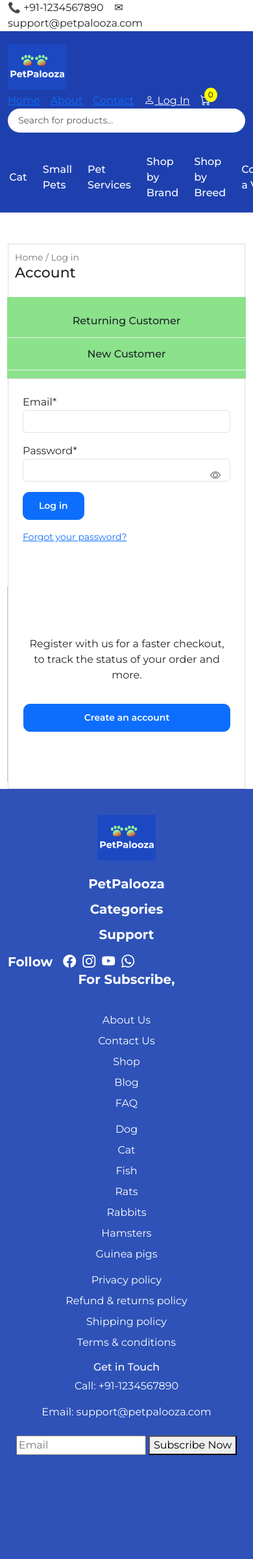
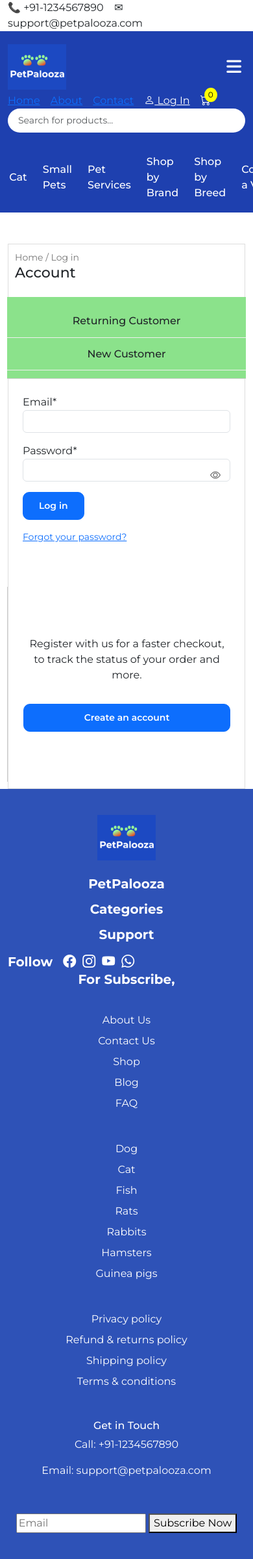
Before and after one commit to Anitha250792/PetPalooza, a Django app: page /login/ in a window 390 px wide; the page is wider, and only the part inside the window is pictured. Shown: that part at 65% size. Before the commit the page ends 2239 px from the top of that part, so only its background shows below. Run offline with Django 5.2, Linux system fonts and the light colour scheme.

Commit message:
css font signup

```diff
--- a/static/css/style.css
+++ b/static/css/style.css
@@ -10,12 +10,7 @@ top:0;
 z-index:9999;
 }
 
-.nav-wrapper{
-display:flex;
-align-items:center;
-justify-content:space-between;
-gap:20px;
-}
+
 
 /* logo */
 
@@ -91,8 +86,29 @@ animation:cartBounce .5s ease;
 display:none;
 background:none;
 border:none;
-font-size:28px;
+font-size:26px;
 color:white;
+}
+
+/* mobile */
+
+@media(max-width:768px){
+
+.menu-toggle{
+display:block;
+}
+
+.category-menu ul{
+display:none;
+flex-direction:column;
+background:#1e40af;
+width:100%;
+}
+
+.category-menu ul.active{
+display:flex;
+}
+
 }
 
 /* ================= CATEGORY MENU ================= */
@@ -173,9 +189,7 @@ transform:scale(1.1);
 display:block;
 }
 
-.nav-wrapper{
-flex-wrap:wrap;
-}
+
 
 .search-bar{
 width:100%;
@@ -267,3 +281,31 @@ display:flex;
 }
 
 }
+
+.footer-content{
+display:grid;
+grid-template-columns: repeat(5,1fr);
+gap:30px;
+}
+
+@media(max-width:992px){
+
+.footer-content{
+grid-template-columns: repeat(2,1fr);
+}
+
+}
+
+@media(max-width:576px){
+
+.footer-content{
+grid-template-columns:1fr;
+text-align:center;
+}
+
+.social-icons{
+justify-content:center;
+display:flex;
+}
+
+}
--- a/templates/base.html
+++ b/templates/base.html
@@ -3,7 +3,7 @@
 <html lang="en">
 <head>
 
-<title>🐾 PetPalooza</title>
+<title>🐾PetPalooza</title>
 
 <meta name="viewport" content="width=device-width, initial-scale=1.0">
 
@@ -17,6 +17,8 @@
 <link rel="preconnect" href="https://fonts.googleapis.com">
 <link rel="preconnect" href="https://fonts.gstatic.com" crossorigin>
 <link href="https://fonts.googleapis.com/css2?family=Montserrat:ital,wght@0,100..900;1,100..900&family=Roboto:ital,wght@0,100..900;1,100..900&display=swap" rel="stylesheet">
+<link rel="stylesheet"
+href="https://cdnjs.cloudflare.com/ajax/libs/font-awesome/6.5.2/css/all.min.css">
 </head>
 <body>
 
--- a/templates/navbar.html
+++ b/templates/navbar.html
@@ -18,6 +18,10 @@
         <a class="navbar-brand" href="{% url 'accounts:home' %}">
     <img src="{% static 'images/logo.png' %}" height="100">
 </a>
+
+<button class="menu-toggle" onclick="toggleMenu()">
+<i class="fas fa-bars"></i>
+</button>
 
         <!-- SEARCH -->
         <form class="d-flex search-bar mx-auto"
@@ -372,3 +376,9 @@
         </ul>
     </div>
 </div>
+
+<script>
+function toggleMenu(){
+document.querySelector(".category-menu ul").classList.toggle("active");
+}
+</script>
```
Also changed, not shown: accounts/templates/accounts/login.html (+16 -20 lines).
